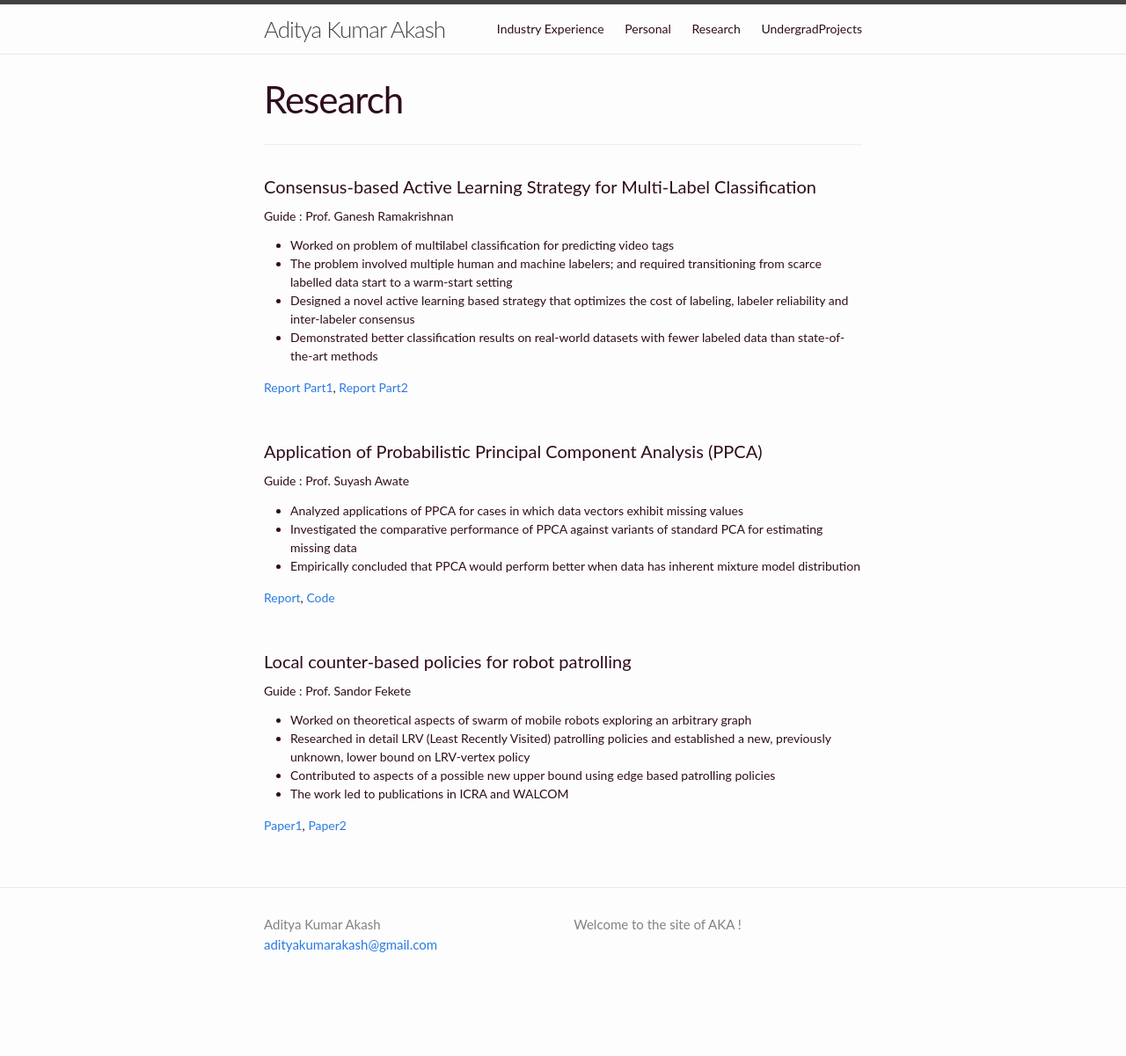
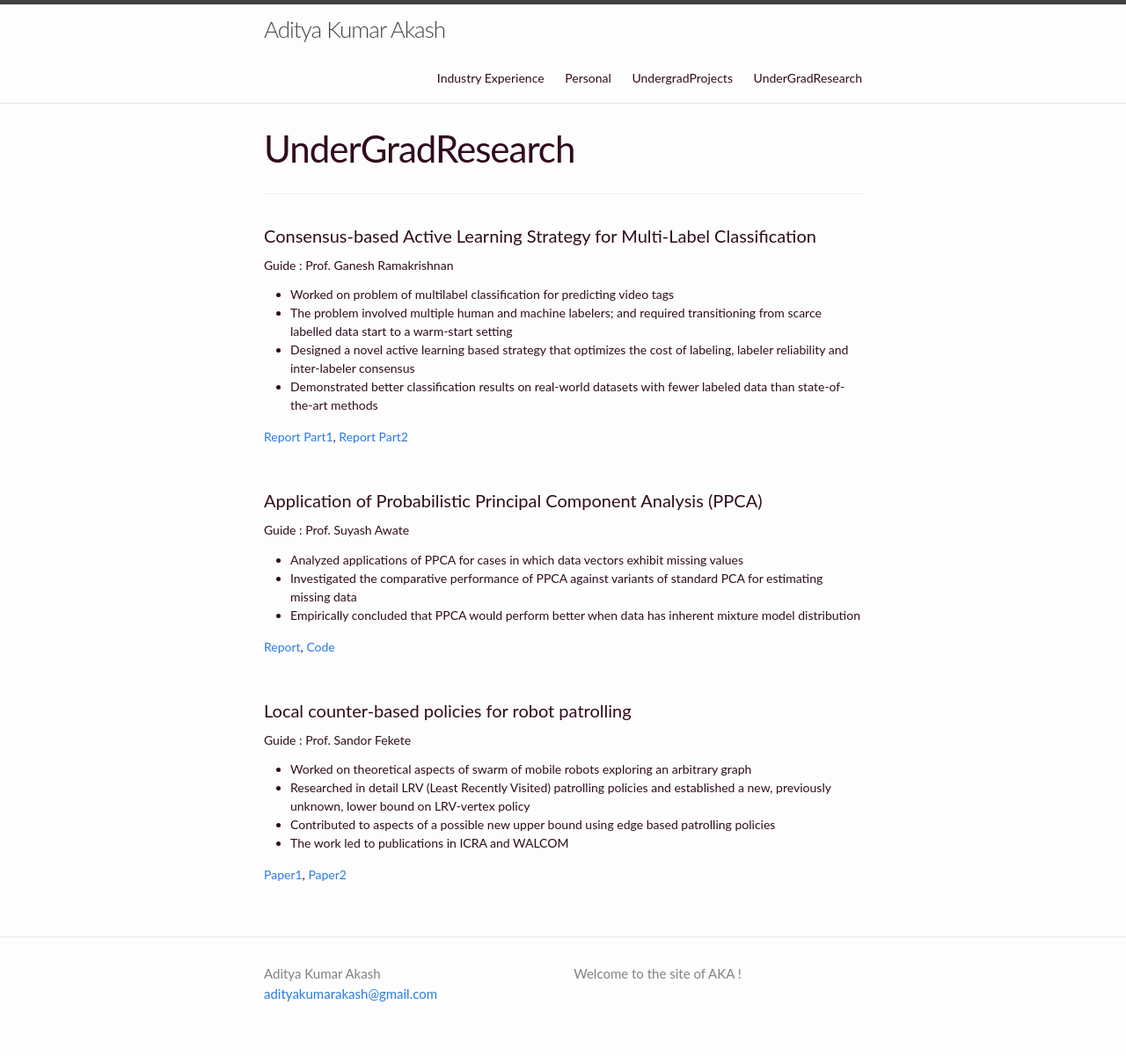
Before and after one commit to adityakumarakash/adityakumarakash.github.io, a Jekyll site: the page built from undergrad_research.md, in a window 1280 px wide. Shown: the whole page at 88% size. Built offline with Jekyll 4.4.1, drawn with Linux system fonts in a browser that asks for light colours; before the commit the page ends 1145 px from its top, so only the background shows below that.

Commit message:
Update and rename research.md to undergrad_research.md

```diff
--- a/research.md
+++ b/undergrad_research.md
@@ -1,7 +1,7 @@
 ---
 layout: page
-title: Research
-permalink: /research/
+title: UnderGradResearch
+permalink: /undergrad_research/
 ---
 ****
 <br>
```
